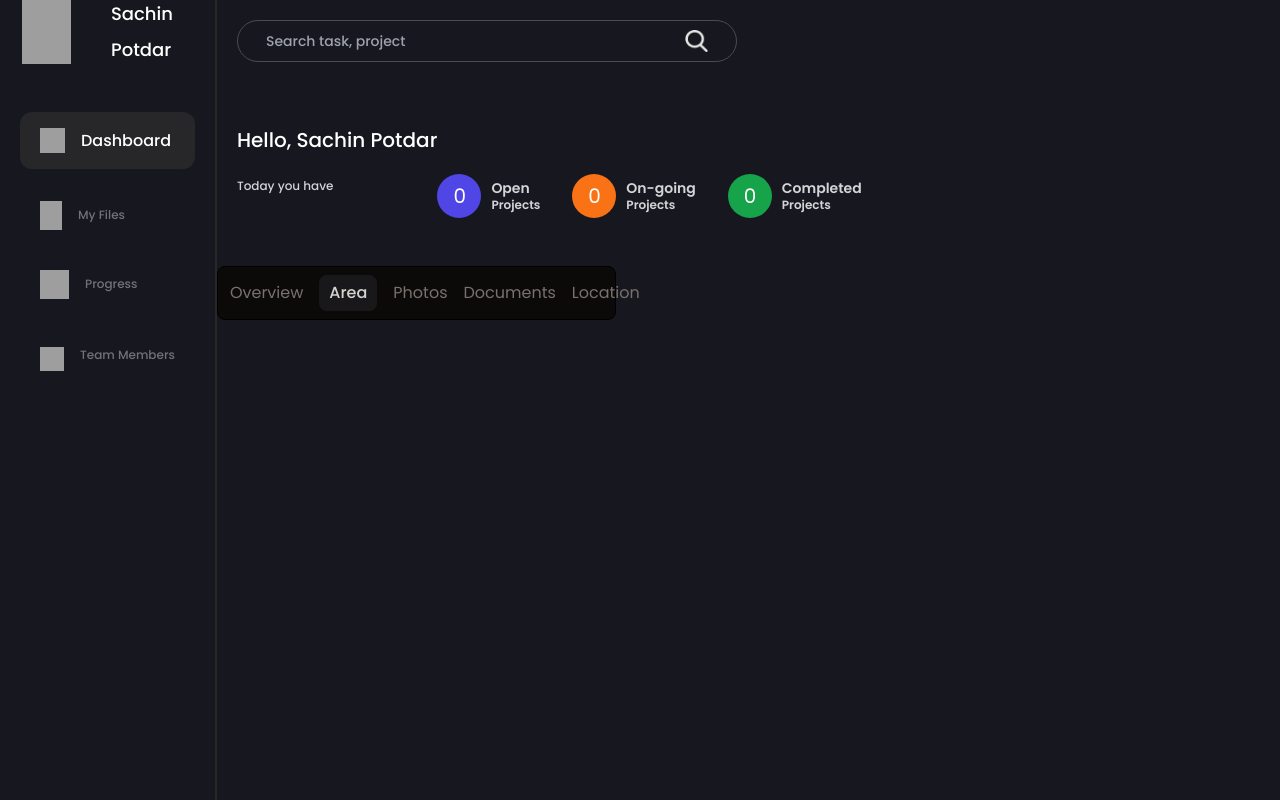
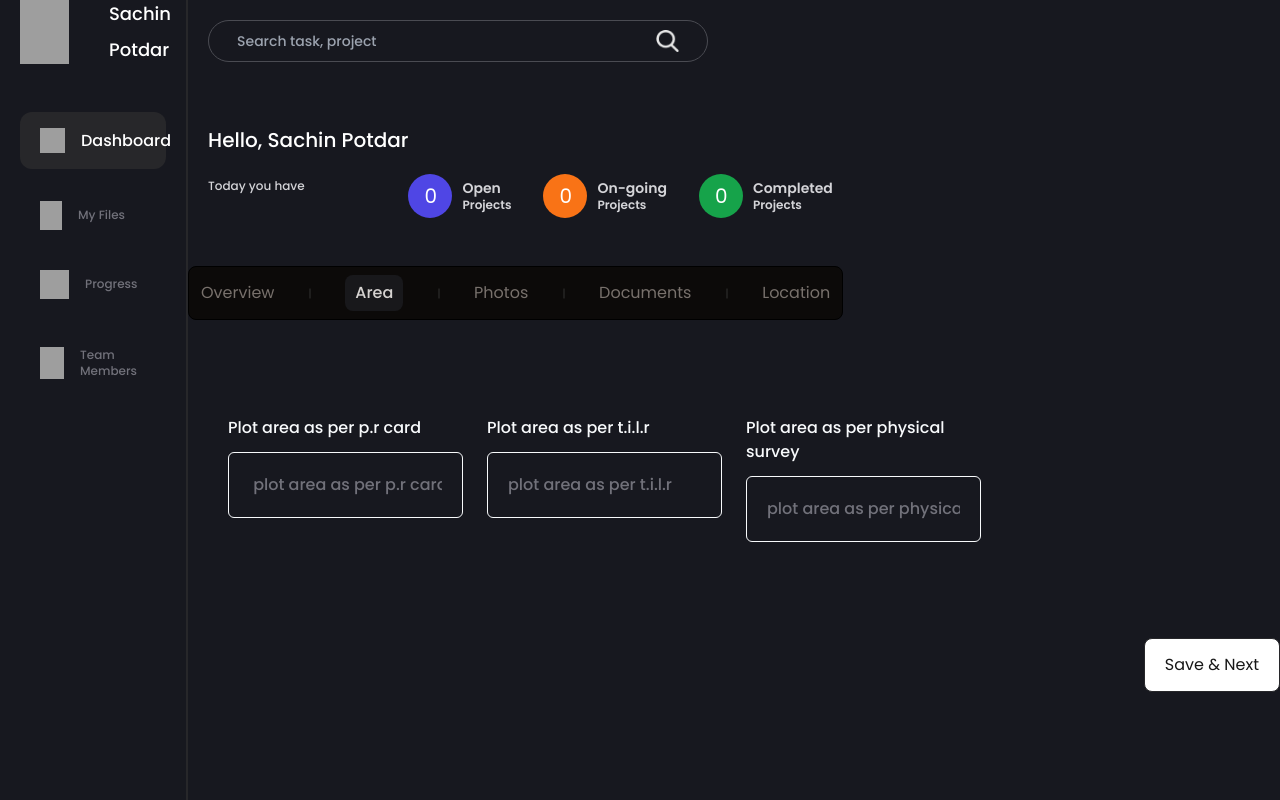
Before and after one commit to shardulgawande27/buildVision, a React (Vite) app in the folder frontend/: page /addproject in a window 1280 px wide. Both pictures are taken after a click on the element "Area". Built offline with nearby package versions, Linux system fonts and the light colour scheme; grey boxes are pictures that could not be loaded.

Commit message:
upload file photos

```diff
--- a/frontend/src/App.css
+++ b/frontend/src/App.css
@@ -13,3 +13,7 @@ body {
 .np-custom{
   margin-top: 4rem;
 }
+
+.btn-label{
+  display: flex !important;
+}
--- /dev/null
+++ b/frontend/src/api/uploadService.js
@@ -0,0 +1,8 @@
+import Api from "./api.js";
+
+export default {
+  uploadImage(payload) {
+    console.log(payload);
+    return Api().post(`upload/uploadImage`, payload);
+  },
+};
--- a/frontend/src/components/AreaForm.jsx
+++ b/frontend/src/components/AreaForm.jsx
@@ -1,11 +1,81 @@
-import React from "react";
+import React, { useState } from "react";
 
 const AreaForm = () => {
+  const [area, setArea] = useState({
+    prCardArea: "",
+    tIlrArea: "",
+    physicalSurveyArea: "",
+  });
+
+  const submitArea = () => {
+    console.log(area);
+  };
+
   return (
-    <div style={{ color: "white" }}>
-      {/* <h1>{forms[page]}</h1> */}
-      {/* details section bar */}
-      <div className="flex gap-5 px-5 text-xl font-medium text-slate-50 mt-12"></div>
+    <div style={{ color: "white" }} className="w-[100%]">
+      <div className="flex gap-5 px-5 text-xl font-medium text-slate-50 mt-12">
+        <div className="flex gap-5 max-md:flex-col max-md:gap-0">
+          <div className="flex flex-col w-[200%] max-md:ml-0 max-md:w-full">
+            <div className="grid grid-cols-1 gap-6 sm:grid-cols-2 md:grid-cols-3 lg:grid-cols-4 px-5 mt-2 text-base font-medium leading-6 text-slate-50 max-md:mt-10 max-md:max-w-full">
+              <div className="flex flex-col">
+                <div className="mt-10 max-md:max-w-fulll">
+                  {" "}
+                  Plot area as per p.r card
+                </div>
+                <input
+                  className="justify-center items-start p-5 mt-3 rounded-md border border-solid border-slate-50 text-white max-md:max-w-full bg-transparent placeholder:text-zinc-500"
+                  placeholder=" plot area as per p.r card"
+                  value={area.prCardArea}
+                  onChange={(e) => {
+                    setArea({ ...area, prCardArea: e.target.value });
+                  }}
+                  type="text"
+                />
+              </div>
+              <div className="flex flex-col">
+                <div className="mt-10 max-md:max-w-full">
+                  Plot area as per t.i.l.r
+                </div>
+                <input
+                  className="justify-center items-start p-5 mt-3 rounded-md border border-solid border-slate-50 text-white max-md:max-w-full bg-transparent placeholder:text-zinc-500"
+                  placeholder="plot area as per t.i.l.r"
+                  type="text"
+                  value={area.tIlrArea}
+                  onChange={(e) => {
+                    setArea({ ...area, tIlrArea: e.target.value });
+                  }}
+                />
+              </div>
+              <div className="flex flex-col">
+                <div className="mt-10 max-md:mt-10 max-md:max-w-full">
+                  Plot area as per physical survey
+                </div>
+                <input
+                  className="justify-center items-start p-5 mt-3 rounded-md border border-solid border-slate-50 text-white max-md:max-w-full bg-transparent placeholder:text-zinc-500"
+                  placeholder="plot area as per physical survey"
+                  type="text"
+                  value={area.physicalSurveyArea}
+                  onChange={(e) => {
+                    setArea({
+                      ...area,
+                      physicalSurveyArea: e.target.value,
+                    });
+                  }}
+                />
+              </div>
+            </div>
+          </div>
+        </div>
+      </div>
+      <button
+        className="justify-center self-end px-5 py-3 mt-24 text-md leading-7 bg-white rounded-lg border border-solid border-zinc-800 text-neutral-900 max-md:px-5 max-md:mt-10 float-right"
+        type="submit"
+        onClick={() => {
+          submitArea();
+        }}
+      >
+        Save & Next
+      </button>
     </div>
   );
 };
--- a/frontend/src/pages/AddProject.jsx
+++ b/frontend/src/pages/AddProject.jsx
@@ -3,6 +3,7 @@ import searchImg from "../assets/images/search.png";
 import Sidebar from "../components/Sidebar";
 import Form from "../components/Form";
 import AreaForm from "../components/AreaForm";
+import uploadService from "../api/uploadService";
 
 const AddProject = () => {
   const [btnActive, setBtnActive] = useState(0);
@@ -14,6 +15,21 @@ const AddProject = () => {
     } else if (btnActive === 1) {
       return <AreaForm />;
     }
+  };
+
+  const uploadFile = (e) => {
+    const formData = new FormData();
+
+    formData.append("image", e.target.files[0], e.target.files[0].name);
+
+    uploadService
+      .uploadImage(formData)
+      .then((response) => {
+        console.log(response);
+      })
+      .catch((err) => {
+        console.log(err);
+      });
   };
 
   return (
@@ -84,7 +100,8 @@ const AddProject = () => {
         </div>
 
         {/*  Project detail bar */}
-        <div className="flex gap-2 justify-between items-center px-3 py-2 text-md leading-7 rounded-lg border border-black border-solid bg-stone-950 text-stone-500 max-md:flex-wrap w-[60%] mr-auto mt-12">
+        <div className="flex justify-between items-center mt-12">
+          <div className="flex gap-2 justify-between items-center px-3 py-2 text-md leading-7 rounded-lg border border-black border-solid bg-stone-950 text-stone-500 max-md:flex-wrap w-[60%] mr-auto ">
             <div
               className={`self-stretch my-auto cursor-pointer ${
                 btnActive == 0
@@ -187,6 +204,47 @@ const AddProject = () => {
             </div>
           </div>
 
+          {btnActive == 2 && (
+            <div className="flex justify-center items-center px-2 py-1 bg-white rounded-lg border border-solid border-zinc-800 text-neutral-900 h-[40px] cursor-pointer">
+              <label
+                htmlFor="upload-input"
+                className="flex items-center cursor-pointer"
+              >
+                <svg
+                  width="20"
+                  height="21"
+                  viewBox="0 0 20 21"
+                  fill="none"
+                  xmlns="http://www.w3.org/2000/svg"
+                >
+                  <path
+                    fill-rule="evenodd"
+                    clip-rule="evenodd"
+                    d="M10.0004 3.83331C10.4607 3.83331 10.8338 4.20641 10.8338 4.66665V16.3333C10.8338 16.7936 10.4607 17.1666 10.0004 17.1666C9.54021 17.1666 9.16711 16.7936 9.16711 16.3333V4.66665C9.16711 4.20641 9.54021 3.83331 10.0004 3.83331Z"
+                    fill="#151515"
+                  />
+                  <path
+                    fill-rule="evenodd"
+                    clip-rule="evenodd"
+                    d="M3.33374 10.5C3.33374 10.0398 3.70684 9.66669 4.16707 9.66669H15.8337C16.294 9.66669 16.6671 10.0398 16.6671 10.5C16.6671 10.9603 16.294 11.3334 15.8337 11.3334H4.16707C3.70684 11.3334 3.33374 10.9603 3.33374 10.5Z"
+                    fill="#151515"
+                  />
+                </svg>
+                <span>add image(s)</span>
+              </label>
+              <input
+                id="upload-input"
+                type="file"
+                accept="image/*"
+                style={{ display: "none" }}
+                onChange={(e) => {
+                  uploadFile(e);
+                }}
+              />
+            </div>
+          )}
+        </div>
+
         {/* details section */}
         {displayComponent()}
         {/* <Form /> */}
```
Also changed, not shown: 1 other file (tests, documents, lock files or other folders). Lines whose indentation alone changed are shown as unchanged.
